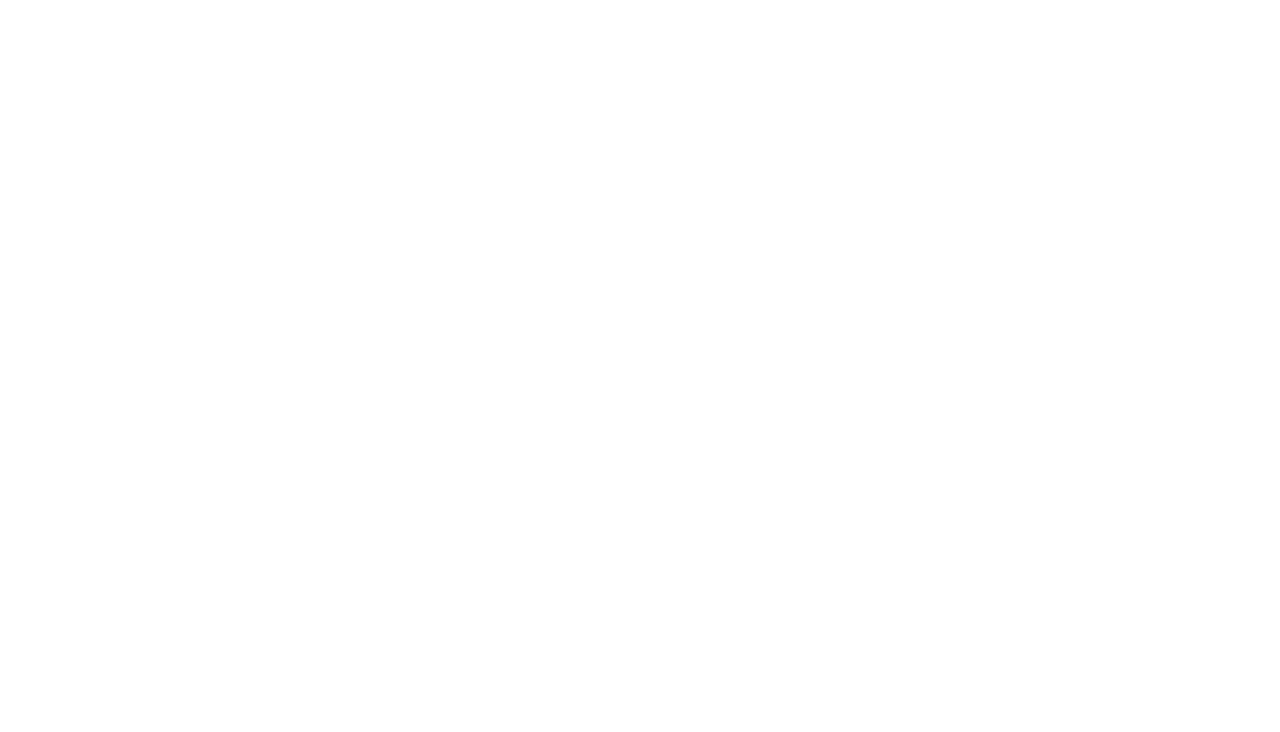
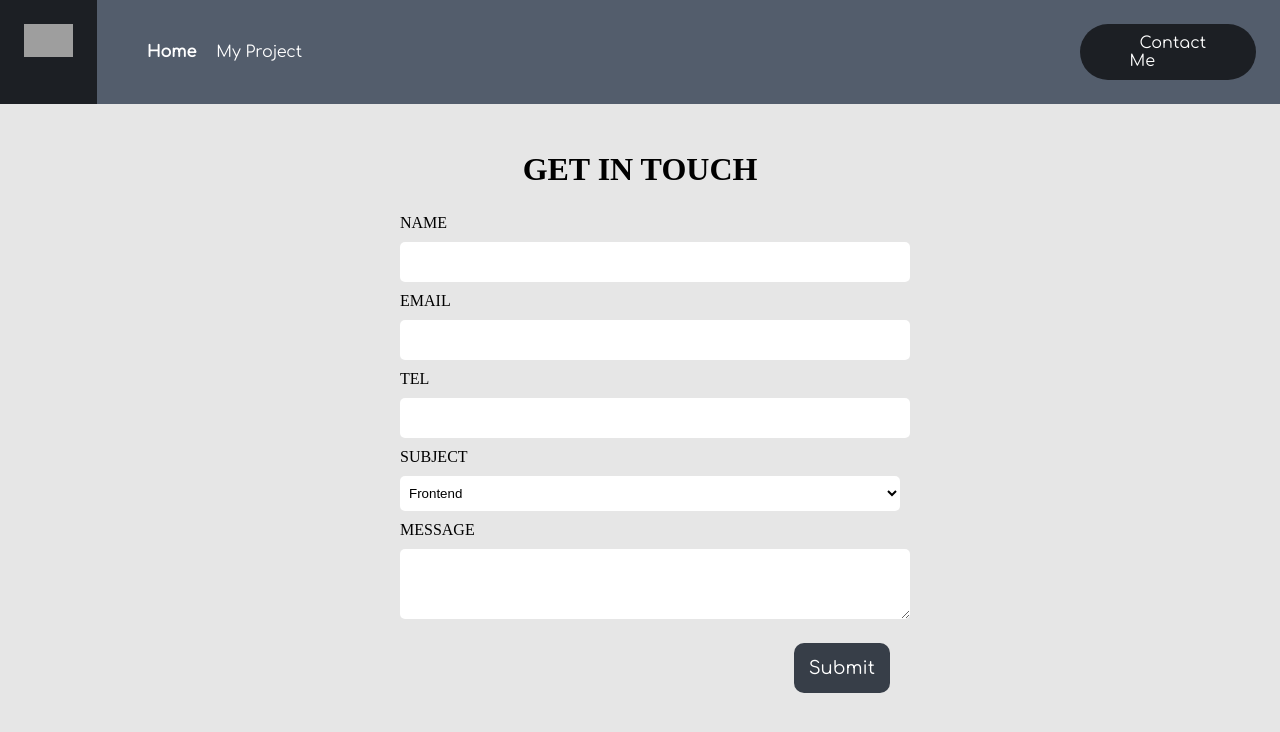
Before and after one commit to baharsah/dumbways-projects, a plain HTML site: page 2w1/contact.html in a window 1280 px wide. Drawn offline with Linux system fonts and the light colour scheme; grey boxes are pictures that could not be loaded.

Commit message:
chore : finishing day 2, really.

```diff
--- a/2w1/contact.html
+++ b/2w1/contact.html
@@ -0,0 +1,93 @@
+<!DOCTYPE html>
+<html lang="en">
+<head>
+    <meta charset="UTF-8">
+    <meta http-equiv="X-UA-Compatible" content="IE=edge">
+    <meta name="viewport" content="width=device-width, initial-scale=1.0">
+    <title>Card and Navbar | Dumbways </title>
+    <link rel="stylesheet" href="../assets/defstyle.css">
+</head>
+<body>
+    <header>
+
+    </header>
+    <nav>
+        <div class="left">
+           <img src="https://dumbways.id/assets/images/brandwhite.png" alt="">
+            <!-- <img src="https://avatars.githubusercontent.com/u/116329865" alt="" > -->
+        </div>
+        <div class="center">
+            <ul class="nav-items">
+                <li class="selected">
+                    <a href="index.html">Home</a>
+                </li>
+                <li>
+                    <a href="">My Project</a>
+                </li>
+               </ul>
+        </div>
+        <div class="right">
+            <ul>
+                <li>
+                    <a href="">Contact Me</a>
+                </li>
+        </ul>
+        </div>
+    </nav>
+    </nav>
+    <section>
+
+    </section>
+    <article>
+
+        <div class="form">
+            <div class="form-title">
+                <h1>
+                    get in touch
+                </h1>
+            </div>
+            <div class="form-content">
+                <form style="width: 500px;">
+                    <div class="form-item">
+                        <label for="">Name</label>
+                        <input type="text">
+                    </div>
+                    <div class="form-item">
+                        <label for=""> Email</label>
+                        <input type="email" name="" id="">
+                    </div>
+                    <div class="form-item">
+                        <label for=""> Tel </label>
+                        <input type="number" name="" id="">
+                    </div>
+                    <div class="form-item">
+                        <label for=""> Subject </label>
+                        <select name="" id="">
+                            <option value="">Frontend</option>
+                            <option value="">Backend</option>
+                            <option value="">Fullstack</option>
+                        </select>
+                    </div>
+                    <div class="form-item">
+                        <label for="">Message</label>
+
+                        <textarea id="" name="" rows="4" cols="70">
+
+                        </textarea>
+                    </div>
+                    <button class="btn-submit">
+                        Submit
+                    </button>
+                </form>
+            </div>
+        </div>
+
+    </article>
+    <aside>
+
+    </aside>
+    <footer>
+
+    </footer>
+</body>
+</html>
--- a/assets/defstyle.css
+++ b/assets/defstyle.css
@@ -252,3 +252,70 @@ nav > .center {
 .nav-items > li {
     margin: 10px;
 }
+
+.form {
+    display: flex;
+     justify-content: center;
+      width: 100%;
+      margin-top: 20px;
+      text-transform: uppercase;
+      flex-direction: column;
+}
+
+.form > .form-title > h1 {
+    font-size: xx-large;
+    text-transform: uppercase;
+    text-align: center;
+}
+
+.form-content {
+    margin : auto ;
+}
+
+.form-item > * {
+    margin: 10px;
+}
+
+.form-item > input  {
+    background-color: white;
+    width: 100%;
+    height: 30px;
+    color: black;
+    padding: 5px;
+    border-radius: 5px;
+    border: 0;
+
+}
+
+.form-item > textarea {
+    background-color: white;
+    width: 100%;
+    height: 60px;
+    color: black;
+    padding: 5px;
+    border-radius: 5px;
+    border: 0;
+}
+
+ .form-item >  select {
+    background-color: white;
+    width: 100%;
+    height: 35px;
+    color: black;
+    border: 0;
+    padding: 5px;
+    border-radius: 5px;
+}
+
+.btn-submit {
+    background-color: var(--blish-grey-button);
+    font-family: "Comfortaa" , cursive;
+    font-size: large;
+    /* align-self: right; */
+    float: right;
+    color: white;
+    border-radius: 10px;
+    border: none;
+    padding: 15px;
+    margin-top: 10px;
+}
```
Also changed, not shown: 2w1/index.html (+3 -3 lines).
